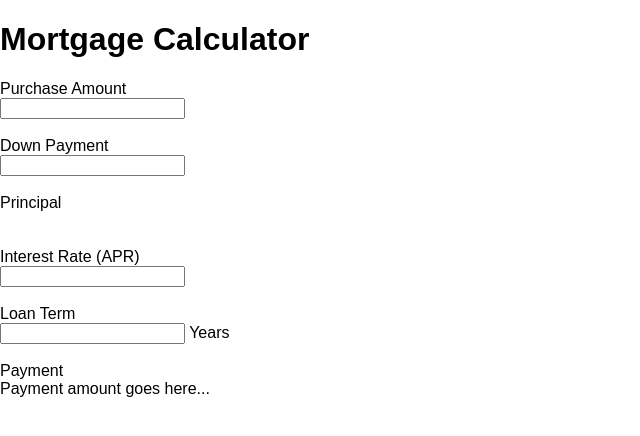
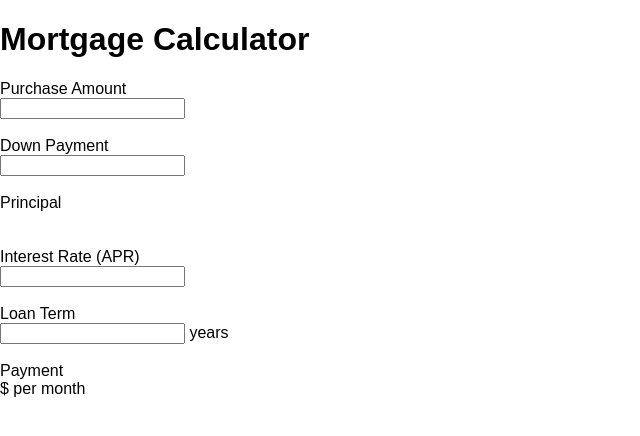
Before and after one commit to ecomstock/mortgage-calculator, a React (Create React App) app: page / in a window 1280 px wide. Shown: the top 436 px of the page, without its empty margins (0-640 px from the left). Built offline with nearby package versions, Linux system fonts and the light colour scheme.

Commit message:
Comple calculator functionality.

```diff
--- a/src/App.js
+++ b/src/App.js
@@ -6,11 +6,29 @@ import Form from './Form'
 class App extends Component {
 
   state = {
-    principal: ""
+    principal: "",
+    payment: ""
   }
 
+  purchasePrice = 0
+  interest = 0
+  term = 0
+
   handlePurchaseInput = event =>
-    this.setState({ principal: event.target.value })
+    this.purchasePrice = event.target.value
+
+  handleDownPaymentInput = event => {
+    this.setState({ principal: this.purchasePrice - event.target.value })
+  }
+
+  handleInterestInput = event => {
+      this.interest = event.target.value / 1200
+      console.log(this.interest + " interest rate");
+      console.log(this.state.principal + " principal");
+  }
+
+  handleTermInput = event =>
+    this.setState({ payment: this.state.principal * (this.interest * Math.pow( (1 + this.interest), (event.target.value * 12) )) / (Math.pow( (1 + this.interest), (event.target.value * 12) ) - 1 ) })
 
   render() {
     return (
@@ -21,7 +39,11 @@ class App extends Component {
         <body>
           <Form
             handlePurchaseInput={this.handlePurchaseInput}
+            handleDownPaymentInput={this.handleDownPaymentInput}
             principal={this.state.principal}
+            handleInterestInput={this.handleInterestInput}
+            handleTermInput={this.handleTermInput}
+            payment={this.state.payment}
           />
         </body>
       </div>
--- a/src/Form.js
+++ b/src/Form.js
@@ -11,7 +11,10 @@ const Form = props =>
     <br />
     <br />
     Down Payment<br />
-    <input type="number" />
+    <input
+      type="number"
+      onChange={props.handleDownPaymentInput}
+    />
     <br />
     <br />
     Principal<br />
@@ -19,20 +22,30 @@ const Form = props =>
     <br />
     <br />
     Interest Rate (APR)<br />
-    <input type="number" />
+    <input
+      type="number"
+      onChange={props.handleInterestInput}
+    />
     <br />
     <br />
     Loan Term<br />
-    <input type="number" /> Years
+    <input
+      type="number"
+      onChange={props.handleTermInput}
+    /> years
     <br />
     <br />
     Payment<br />
-    Payment amount goes here...
+    ${props.payment} per month
   </form>
 
 Form.propTypes = {
   handlePurchaseInput: PropTypes.func.isRequired,
-  principal: PropTypes.number.isRequired
+  handleDownPaymentInput: PropTypes.func.isRequired,
+  principal: PropTypes.number.isRequired,
+  handleInterestInput: PropTypes.func.isRequired,
+  handleTermInput: PropTypes.func.isRequired,
+  payment: PropTypes.number.isRequired
 }
 
 export default Form
```
